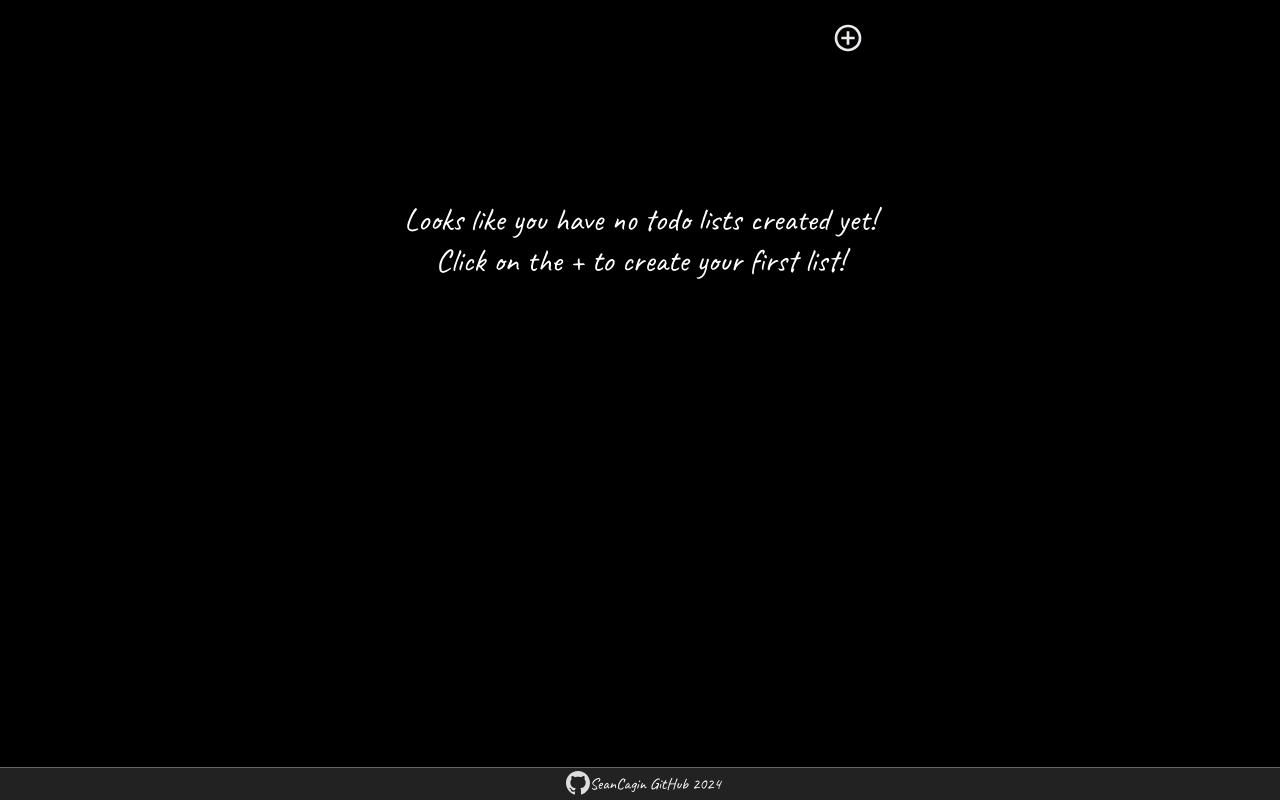
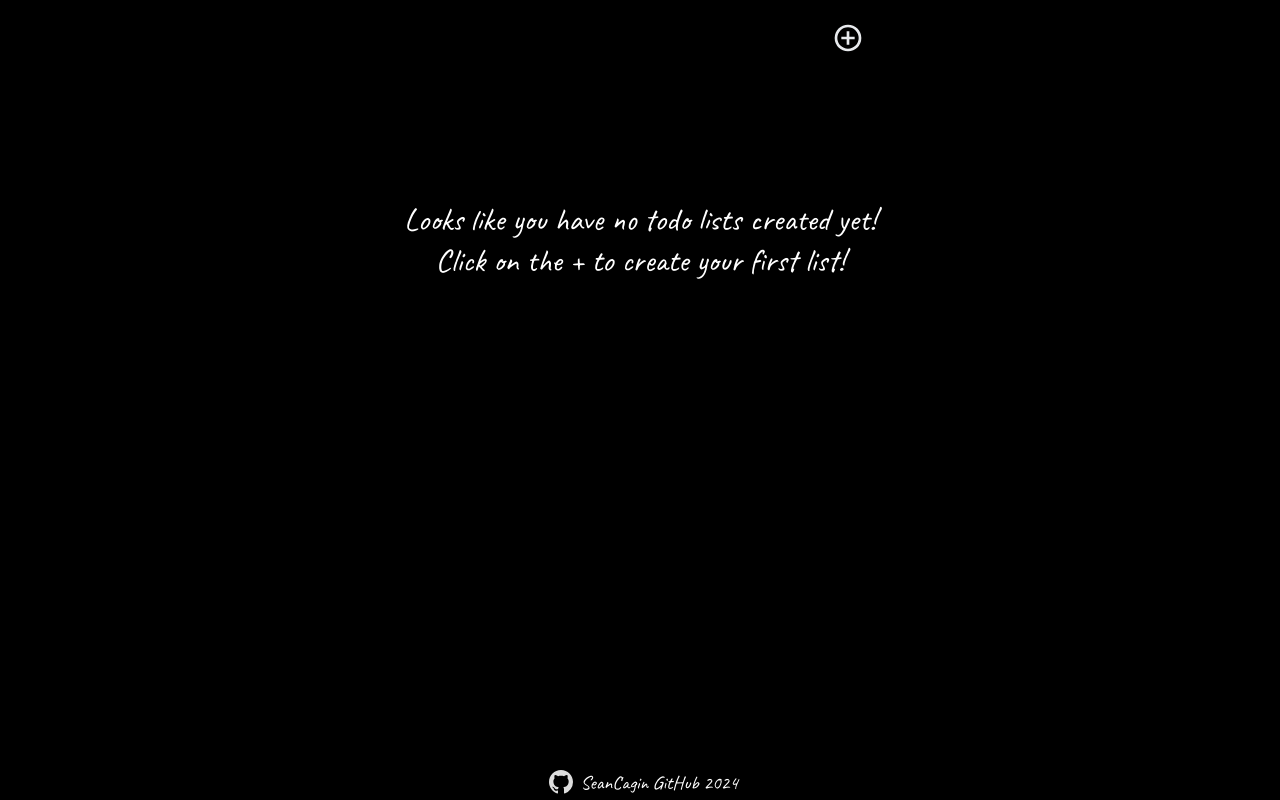
Before and after one commit to SeanCagin/todo-list, a website built with webpack: page src/index.html in a window 1280 px wide. Built offline with nearby package versions, Linux system fonts and the light colour scheme.

Commit message:
Improved footer visiuals

```diff
--- a/src/styles.css
+++ b/src/styles.css
@@ -241,21 +241,21 @@ input[type="checkbox"] {
 .footer {
   padding: 0.2rem;
   width: 100%;
-  background-color: var(--tertiary-color);
+  background-color: var(--secondary-color);
   position: fixed;
   bottom: 0;
   display: flex;
   align-items: center;
   justify-content: center;
-  border-top: 0.1rem solid var(--fourth-color);
 }
 .footer img {
   width: 1.5rem;
   margin-bottom: -0.2rem;
+  margin-right: 0.5rem;
   color: var(--primary-color);
 }
 .footer a {
-  font-size: 1rem;
+  font-size: 1.2rem;
   text-decoration: none;
   color: var(--primary-color);
 }
```
